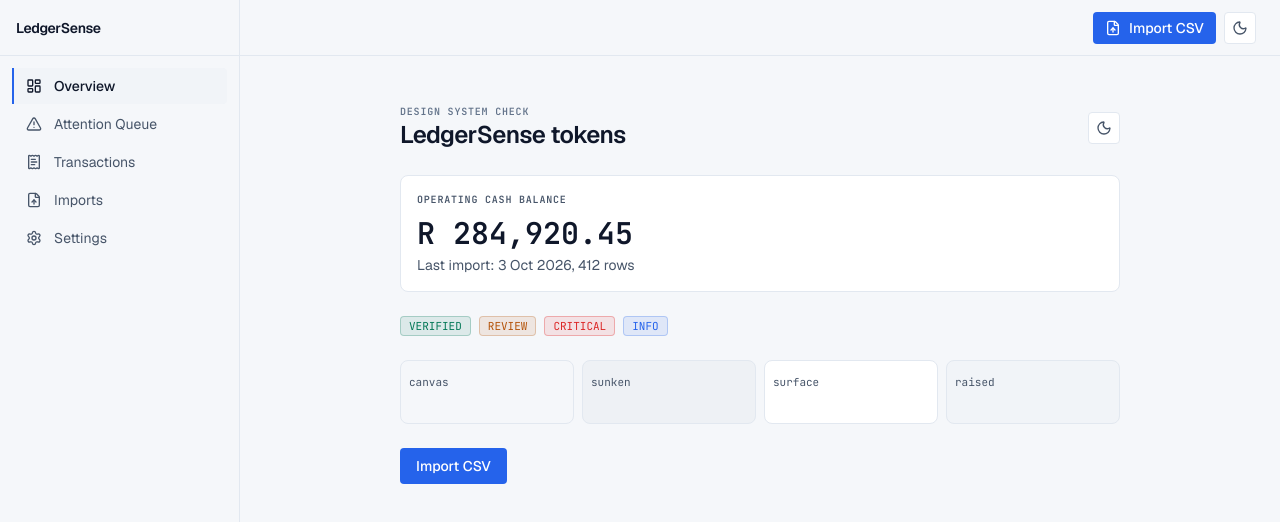
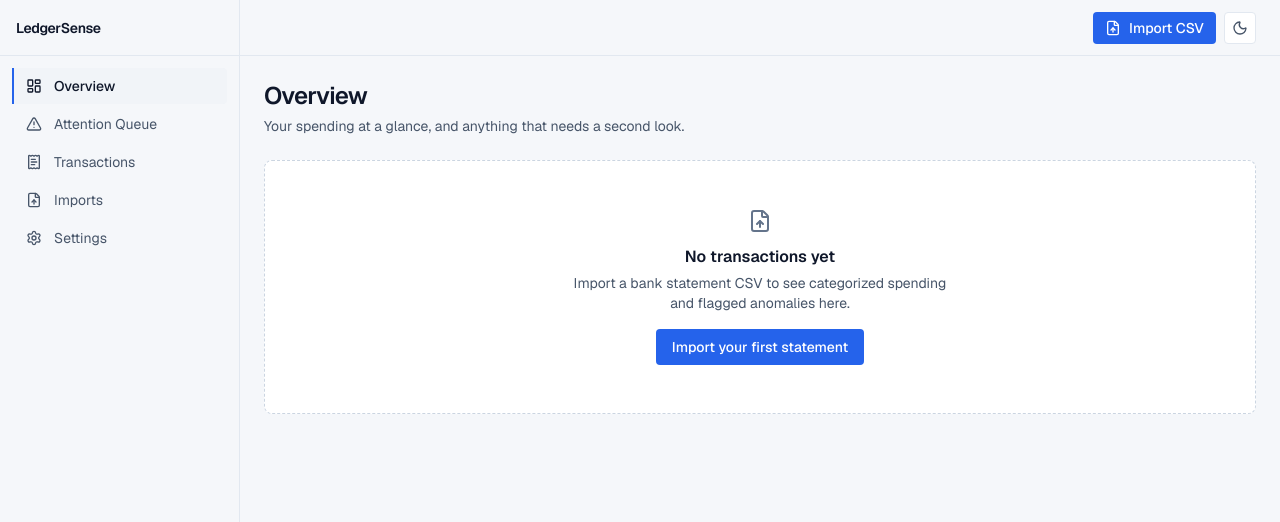
Before and after one commit to aidan-g-barends/ledgersense, a Next.js app in the folder frontend/: page / in a window 1280 px wide. Shown: the top 522 px of the page. Built offline with nearby package versions, Linux system fonts and the light colour scheme.

Commit message:
add placeholder pages with empty states

```diff
--- /dev/null
+++ b/frontend/src/app/(app)/attention/page.tsx
@@ -0,0 +1,19 @@
+import { ShieldCheck } from "lucide-react";
+import { EmptyState } from "@/components/ui/empty-state";
+import { PageHeader } from "@/components/ui/page-header";
+
+export default function AttentionPage() {
+  return (
+    <>
+      <PageHeader
+        title="Attention Queue"
+        description="Flagged transactions waiting for your review."
+      />
+      <EmptyState
+        icon={ShieldCheck}
+        title="Nothing needs your attention"
+        description="When a transaction looks unusual, such as a duplicate charge or a sudden price increase, it will appear here with an explanation."
+      />
+    </>
+  );
+}
--- /dev/null
+++ b/frontend/src/app/(app)/imports/page.tsx
@@ -0,0 +1,16 @@
+import { FileUp } from "lucide-react";
+import { EmptyState } from "@/components/ui/empty-state";
+import { PageHeader } from "@/components/ui/page-header";
+
+export default function ImportsPage() {
+  return (
+    <>
+      <PageHeader title="Imports" description="Upload bank statements and review past imports." />
+      <EmptyState
+        icon={FileUp}
+        title="No imports yet"
+        description="Upload a CSV statement exported from your bank's online banking to get started."
+      />
+    </>
+  );
+}
--- a/frontend/src/app/(app)/page.tsx
+++ b/frontend/src/app/(app)/page.tsx
@@ -1,68 +1,28 @@
-import { ThemeToggle } from "@/components/theme/theme-toggle";
-import { formatZAR } from "@/lib/format";
+import Link from "next/link";
+import { FileUp } from "lucide-react";
+import { EmptyState } from "@/components/ui/empty-state";
+import { PageHeader } from "@/components/ui/page-header";
 
-const STATUS_STYLES = {
-  verified: "border-positive/25 bg-positive/10 text-positive",
-  review: "border-warning/25 bg-warning/10 text-warning",
-  critical: "border-critical/30 bg-critical/10 text-critical",
-  info: "border-primary/25 bg-primary/10 text-primary",
-} as const;
-
-const SURFACES = [
-  { name: "canvas", className: "bg-canvas" },
-  { name: "sunken", className: "bg-sunken" },
-  { name: "surface", className: "bg-surface" },
-  { name: "raised", className: "bg-raised" },
-] as const;
-
-export default function Home() {
+export default function OverviewPage() {
   return (
-    <main className="mx-auto max-w-3xl space-y-6 p-6">
-      <header className="flex items-center justify-between">
-        <div>
-          <p className="font-mono text-[10px] font-semibold uppercase tracking-[0.08em] text-fg-faint">
-            Design system check
-          </p>
-          <h1 className="text-2xl font-semibold tracking-tight">LedgerSense tokens</h1>
-        </div>
-        <ThemeToggle />
-      </header>
-
-      <section className="rounded-lg border border-line bg-surface p-4">
-        <p className="font-mono text-[10px] font-semibold uppercase tracking-[0.08em] text-fg-muted">
-          Operating cash balance
-        </p>
-        <p className="mt-2 font-mono text-3xl font-semibold tabular-nums">
-          {formatZAR(284920.45)}
-        </p>
-        <p className="mt-1 text-sm text-fg-muted">Last import: 3 Oct 2026, 412 rows</p>
-      </section>
-
-      <section className="flex flex-wrap gap-2">
-        {Object.entries(STATUS_STYLES).map(([label, classes]) => (
-          <span
-            key={label}
-            className={`inline-flex h-5 items-center rounded border px-2 font-mono text-[11px] uppercase ${classes}`}
+    <>
+      <PageHeader
+        title="Overview"
+        description="Your spending at a glance, and anything that needs a second look."
+      />
+      <EmptyState
+        icon={FileUp}
+        title="No transactions yet"
+        description="Import a bank statement CSV to see categorized spending and flagged anomalies here."
+        action={
+          <Link
+            href="/imports"
+            className="inline-flex h-9 items-center rounded bg-primary px-4 text-sm font-medium text-white transition-colors hover:bg-primary-hover focus-visible:outline-2 focus-visible:outline-offset-2 focus-visible:outline-primary"
           >
-            {label}
-          </span>
-        ))}
-      </section>
-
-      <section className="grid grid-cols-2 gap-2 sm:grid-cols-4">
-        {SURFACES.map((s) => (
-          <div key={s.name} className={`h-16 rounded-lg border border-line p-2 ${s.className}`}>
-            <span className="font-mono text-[11px] text-fg-muted">{s.name}</span>
-          </div>
-        ))}
-      </section>
-
-      <button
-        type="button"
-        className="h-9 rounded bg-primary px-4 text-sm font-medium text-white hover:bg-primary-hover"
-      >
-        Import CSV
-      </button>
-    </main>
+            Import your first statement
+          </Link>
+        }
+      />
+    </>
   );
 }
--- /dev/null
+++ b/frontend/src/app/(app)/settings/page.tsx
@@ -0,0 +1,16 @@
+import { Settings } from "lucide-react";
+import { EmptyState } from "@/components/ui/empty-state";
+import { PageHeader } from "@/components/ui/page-header";
+
+export default function SettingsPage() {
+  return (
+    <>
+      <PageHeader title="Settings" description="Business details, bank accounts and detection preferences." />
+      <EmptyState
+        icon={Settings}
+        title="Nothing to configure yet"
+        description="Your business profile and bank accounts will be managed here."
+      />
+    </>
+  );
+}
--- /dev/null
+++ b/frontend/src/app/(app)/transactions/page.tsx
@@ -0,0 +1,16 @@
+import { ReceiptText } from "lucide-react";
+import { EmptyState } from "@/components/ui/empty-state";
+import { PageHeader } from "@/components/ui/page-header";
+
+export default function TransactionsPage() {
+  return (
+    <>
+      <PageHeader title="Transactions" description="Every imported transaction, categorized." />
+      <EmptyState
+        icon={ReceiptText}
+        title="No transactions yet"
+        description="Transactions appear here after you import a bank statement."
+      />
+    </>
+  );
+}
```
